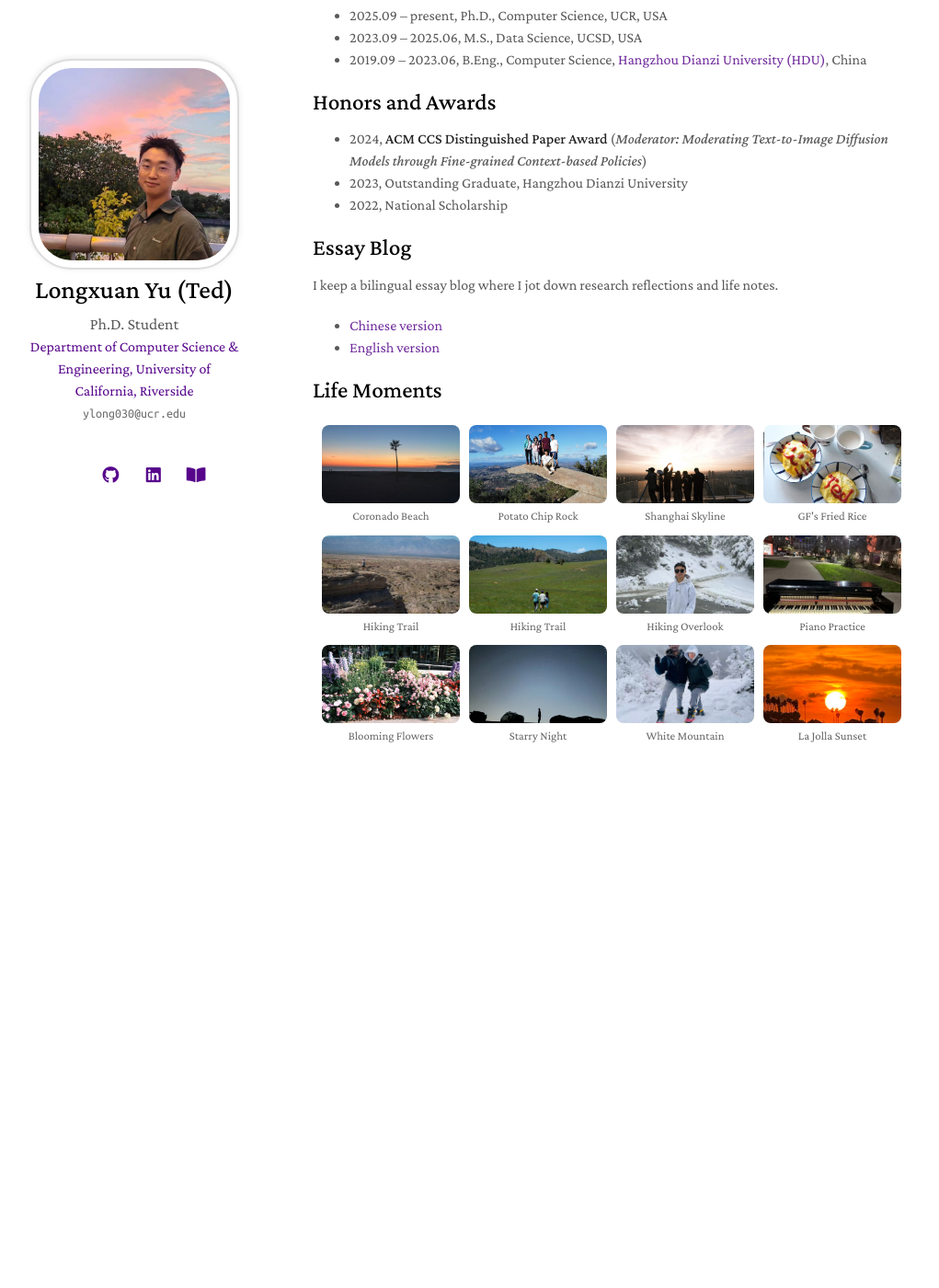
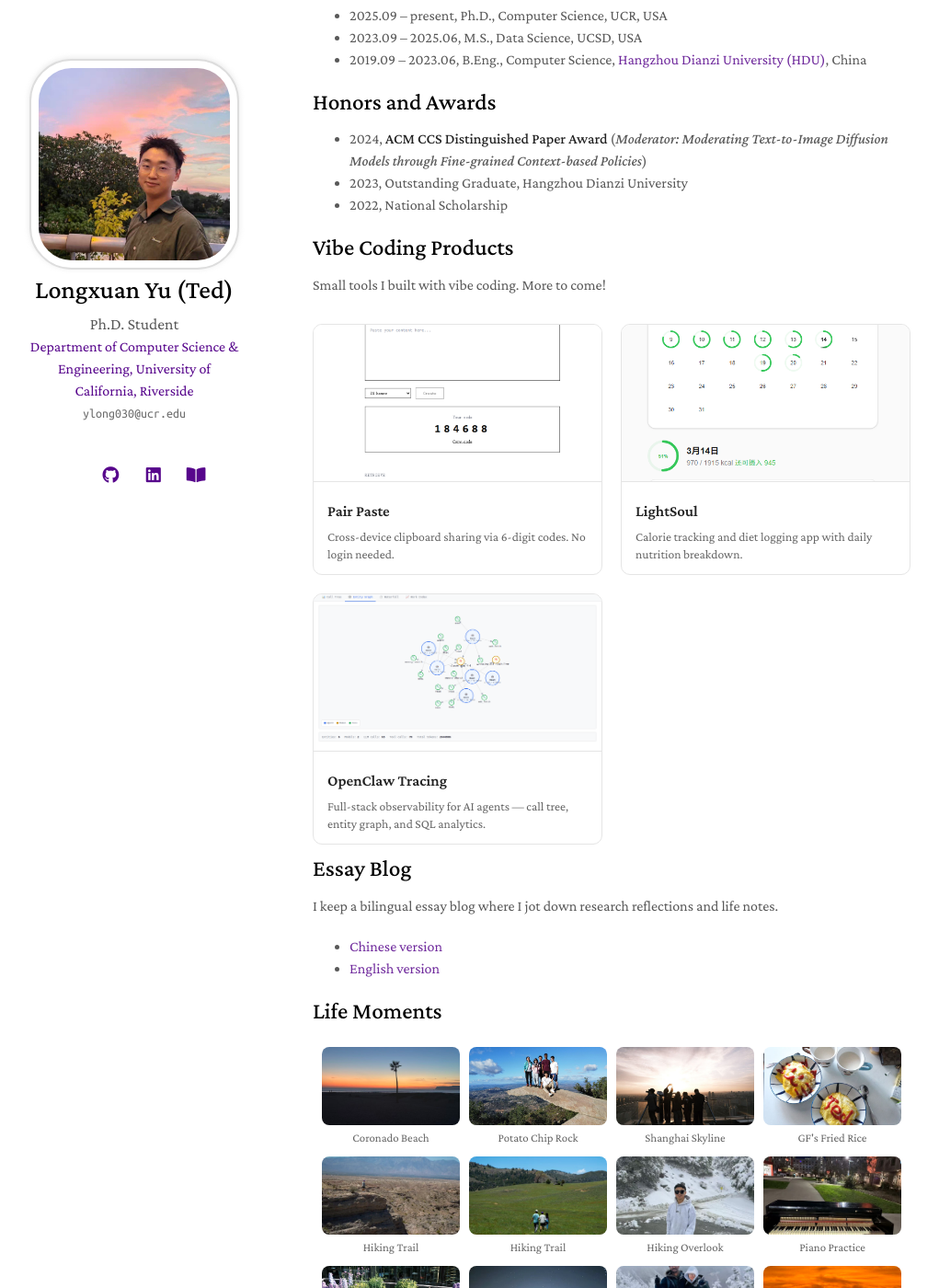
Before and after one commit to fengsxy/fengsxy.github.io, a Jekyll site: the page built from index.md, in a window 1280 px wide and 1400 px high, scrolled down 1907 px. Shown: the whole window at 92% size, without its empty margins (130-1151 px from the left). Built offline with Jekyll 4.4.1, drawn with Linux system fonts in a browser that asks for light colours; nearby versions of some CDN libraries; a style sheet for code colours, icons or effects is not loaded; our own code applies the rules of GitHub Pages for plain Markdown files; before the commit the page ends 2801 px from its top, so only the background shows below that.

Commit message:
Add Vibe Coding Products section with 3 products

```diff
--- a/index.md
+++ b/index.md
@@ -44,6 +44,99 @@ If you want to know more about my research or potential collaborations, feel fre
 
 
 
+
+<style>
+  .vibe-products {
+    display: grid;
+    grid-template-columns: repeat(auto-fill, minmax(280px, 1fr));
+    gap: 20px;
+    padding: 10px 0;
+  }
+  .vibe-card {
+    border: 1px solid #e5e5e5;
+    border-radius: 10px;
+    overflow: hidden;
+    transition: transform 0.2s ease, box-shadow 0.2s ease;
+  }
+  .vibe-card:hover {
+    transform: translateY(-4px);
+    box-shadow: 0 6px 20px rgba(0,0,0,0.1);
+  }
+  .vibe-card a {
+    text-decoration: none;
+    color: inherit;
+    display: block;
+  }
+  .vibe-card img {
+    width: 100%;
+    height: 170px;
+    object-fit: cover;
+    border-bottom: 1px solid #e5e5e5;
+  }
+  .vibe-card-body {
+    padding: 12px 15px;
+  }
+  .vibe-card-body h4 {
+    margin: 0 0 6px;
+    font-size: 1.05rem;
+    font-weight: 600;
+    color: #222;
+  }
+  .vibe-card-body p {
+    margin: 0;
+    font-size: 0.85rem;
+    color: #666;
+    line-height: 1.4;
+  }
+  @media (prefers-color-scheme: dark) {
+    .vibe-card {
+      border-color: #555;
+      background: #4a4a4a;
+    }
+    .vibe-card img {
+      border-bottom-color: #555;
+    }
+    .vibe-card-body h4 { color: #eee; }
+    .vibe-card-body p { color: #bbb; }
+    .vibe-card:hover {
+      box-shadow: 0 6px 20px rgba(0,0,0,0.3);
+    }
+  }
+</style>
+
+## Vibe Coding Products
+
+Small tools I built with vibe coding. More to come!
+
+<div class="vibe-products">
+  <div class="vibe-card">
+    <a href="https://paste.lightsoul.xyz/" target="_blank">
+      <img src="assets/img/vibe/pair_paste.png" alt="Pair Paste">
+      <div class="vibe-card-body">
+        <h4>Pair Paste</h4>
+        <p>Cross-device clipboard sharing via 6-digit codes. No login needed.</p>
+      </div>
+    </a>
+  </div>
+  <div class="vibe-card">
+    <a href="https://lightsoul.xyz/" target="_blank">
+      <img src="assets/img/vibe/lightsoul.png" alt="LightSoul">
+      <div class="vibe-card-body">
+        <h4>LightSoul</h4>
+        <p>Calorie tracking and diet logging app with daily nutrition breakdown.</p>
+      </div>
+    </a>
+  </div>
+  <div class="vibe-card">
+    <a href="https://fengsxy.github.io/openclaw-tracing/" target="_blank">
+      <img src="assets/img/vibe/openclaw_tracing.png" alt="OpenClaw Tracing">
+      <div class="vibe-card-body">
+        <h4>OpenClaw Tracing</h4>
+        <p>Full-stack observability for AI agents — call tree, entity graph, and SQL analytics.</p>
+      </div>
+    </a>
+  </div>
+</div>
 
 ## Essay Blog
 
```
Also changed, not shown: assets/img/vibe/lightsoul.png (added), assets/img/vibe/openclaw_tracing.png (added), assets/img/vibe/pair_paste.png (added).
